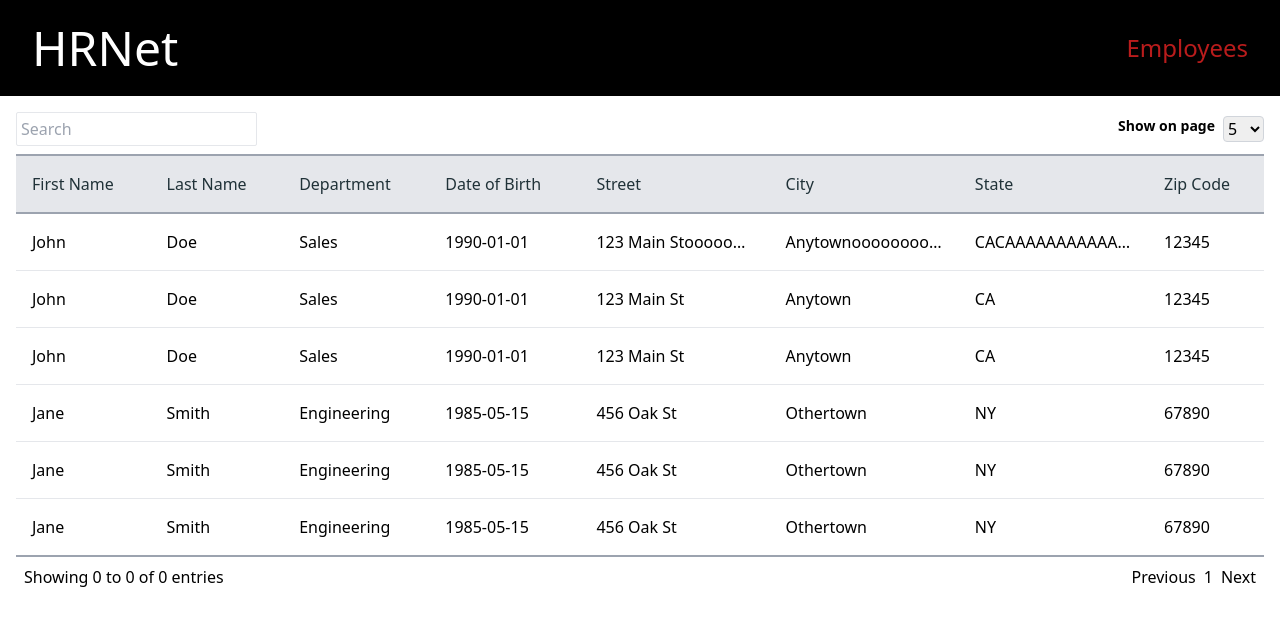
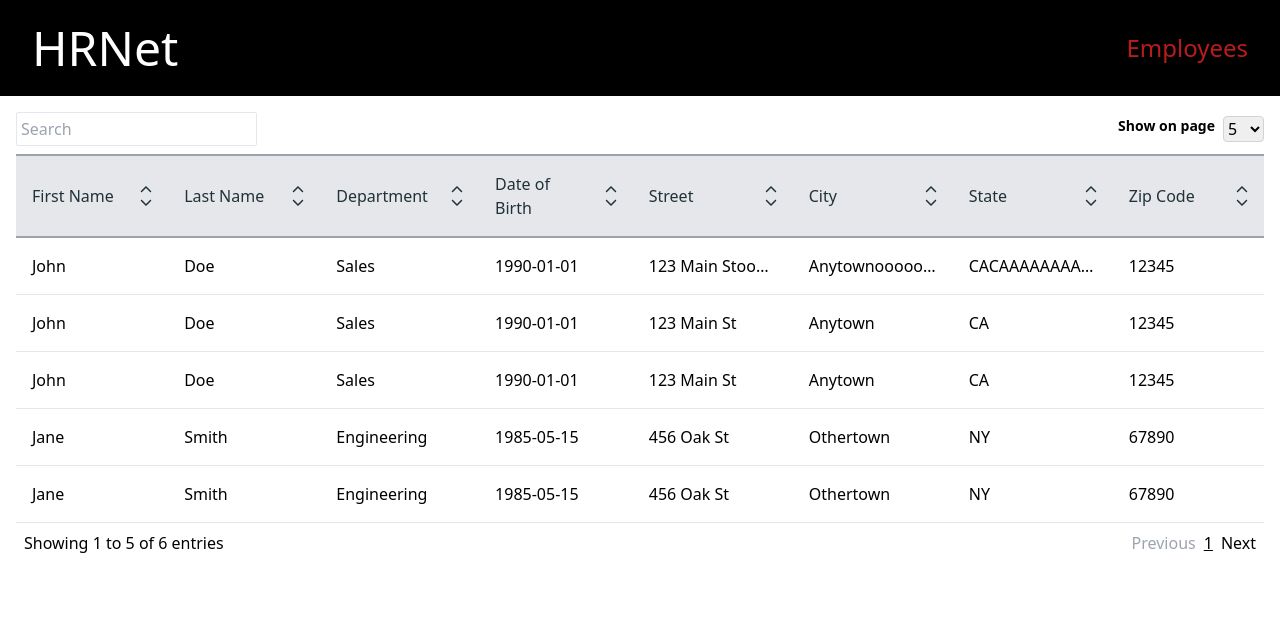
Before and after one commit to AnnabelleBraye/P14_HRNet, a React (Vite) app: page /employees in a window 1280 px wide. Shown: the top 626 px of the page. Built offline with nearby package versions, Linux system fonts and the light colour scheme.

Commit message:
feat(list): Add sortList functionnality, add fontawesome icons, update data and design on Header and Footer, add horizontal scroll.

```diff
--- a/package.json
+++ b/package.json
@@ -10,6 +10,10 @@
     "preview": "vite preview"
   },
   "dependencies": {
+    "@fortawesome/fontawesome-free": "^6.5.2",
+    "@fortawesome/fontawesome-svg-core": "^6.5.2",
+    "@fortawesome/free-solid-svg-icons": "^6.5.2",
+    "@fortawesome/react-fontawesome": "^0.2.0",
     "react": "^18.3.1",
     "react-dom": "^18.3.1",
     "react-router-dom": "^6.24.0"
--- a/src/components/Table/Footer/index.tsx
+++ b/src/components/Table/Footer/index.tsx
@@ -1,18 +1,38 @@
 type FooterProps = {
-  columnsLength: number
+  columnsLength: number,
+  handlePrevious: () => void,
+  handleNext: () => void,
+  currentPage: number,
+  totalPages: number,
+  startIndex: number,
+  endIndex: number,
+  totalData: number
 }
 
-const Footer = ({columnsLength}: FooterProps) => {
+const Footer = ({
+  columnsLength,
+  handlePrevious,
+  handleNext,
+  currentPage,
+  totalPages,
+  startIndex,
+  endIndex,
+  totalData
+}: FooterProps) => {
   return (
     <td colSpan={columnsLength} className="p-2">
         <div className="flex justify-between">
-          <p>Showing 0 to 0 of 0 entries</p>
+          <p>Showing {startIndex + 1} to {endIndex > totalData ? totalData : endIndex} of {totalData} entries</p>
           <div>
-            <button className="mr-2">
+            <button className={`mr-2 ${currentPage === 1 ? 'text-gray-400' : ''}`} disabled={currentPage === 1} onClick={handlePrevious}>
               Previous
             </button>
-            <span>1</span>
-            <button className="ml-2">
+            <span className="underline">{currentPage}</span>
+            <button
+              className={`ml-2 ${currentPage === totalPages ? 'text-gray-400' : ''}`}
+              disabled={currentPage === totalPages}
+              onClick={handleNext}
+            >
               Next
             </button>
           </div>
--- a/src/components/Table/Header/index.tsx
+++ b/src/components/Table/Header/index.tsx
@@ -1,10 +1,24 @@
+import { FontAwesomeIcon } from "@fortawesome/react-fontawesome"
+import { faChevronUp, faChevronDown } from '@fortawesome/free-solid-svg-icons';
+
 type HeaderProps = {
   title: string,
+  onClick: () => void
 }
 
-const Header = ({title}: HeaderProps) => {
+const Header = ({title, onClick}: HeaderProps) => {
   return (
-    <th className="text-start text-blue-grey font-normal p-4">{title}</th>
+    <th className="text-start text-blue-grey font-normal p-4 hover:cursor-pointer hover:bg-gray-600 hover:text-gray-300 hover:border-2 hover:border-gray-600">
+      <div className="flex justify-between items-center" onClick={onClick}>
+        <span>
+          {title}
+        </span>
+        <span className="flex flex-col ml-4">
+          <FontAwesomeIcon icon={faChevronUp} size='xs' />
+          <FontAwesomeIcon icon={faChevronDown} size='xs' />
+        </span>
+      </div>
+    </th>
   )
 }
 
--- a/src/components/Table/Row/index.tsx
+++ b/src/components/Table/Row/index.tsx
@@ -19,8 +19,8 @@ const Row = <T,>({columns, val, nbOfTitles, totalRows, rowIndex}: RowProps<T>) =
           <td
             key={propIndex}
             title={`${val[prop.property]}`}
-            className={`text-ellipsis whitespace-nowrap overflow-hidden p-4`}
-            style={{ maxWidth: `${Math.floor((width/nbOfTitles))}px` }}
+            className={`text-ellipsis whitespace-nowrap overflow-hidden p-4 min-w-32 md:min-w-min`}
+            style={{ maxWidth: `${Math.floor((width/nbOfTitles))}px`, width: `${Math.floor((width/nbOfTitles))}px` }}
           >
             {`${val[prop.property]}`}
           </td>
--- a/src/components/Table/index.tsx
+++ b/src/components/Table/index.tsx
@@ -1,3 +1,4 @@
+import { ChangeEvent, useEffect, useState } from "react"
 import Footer from "./Footer"
 import Header from "./Header"
 import Row from "./Row"
@@ -14,6 +15,75 @@ export type TableProps<T> = {
 
 const Table = <T,>({data, columns}: TableProps<T>) => {
   const nbOfTitles = columns.length;
+  const [currentPage, setCurrentPage] = useState(1);
+  const [itemsPerPage, setItemsPerPage] = useState(5);
+  const [sortedData, setSortedData] = useState<T[]>(data);
+  const [sortProperty, setSortProperty] = useState<keyof T | null>(null);
+  const [totalPages, setTotalPages] = useState(getTotalPages(sortedData, itemsPerPage));
+  const [startIndex, setStartIndex] = useState(getStartIndex(currentPage, itemsPerPage));
+  const [endIndex, setEndIndex] = useState(startIndex + itemsPerPage);
+  const [currentData, setCurrentData] = useState(getCurrentData(sortedData, startIndex, endIndex));
+
+  useEffect(() => {
+    setCurrentPage(1);
+  }, [itemsPerPage])
+
+  useEffect(() => {
+    setStartIndex(getStartIndex(currentPage, itemsPerPage));
+  }, [currentPage, itemsPerPage]);
+
+  useEffect(() => {
+    setTotalPages(getTotalPages(sortedData, itemsPerPage));
+    setEndIndex(startIndex + itemsPerPage);
+  }, [itemsPerPage, startIndex, sortedData]);
+
+  useEffect(() => {
+    setCurrentData(getCurrentData(sortedData, startIndex, endIndex));
+  }, [startIndex, endIndex, sortedData])
+
+  const handleChange = (e: ChangeEvent<HTMLSelectElement>) => {
+    setItemsPerPage(parseInt(e.target.value) || 5);
+  }
+
+  const handlePrevious = () => {
+    if (currentPage > 1) {
+      setCurrentPage(currentPage - 1);
+    }
+  }
+
+  const handleNext = () => {
+    if (currentPage < totalPages) {
+      setCurrentPage(currentPage + 1);
+    }
+  }
+
+  const sortList = (property: keyof T) => {
+    const sorted = [...sortedData].sort((a, b) => {
+      const aValue = a[property];
+      const bValue = b[property];
+
+      if (typeof aValue === "string" && typeof bValue === "string") {
+        if (property === sortProperty) {
+          setSortProperty(null);
+          return aValue.localeCompare(bValue);
+        }
+        setSortProperty(property);
+        return bValue.localeCompare(aValue);
+      } else if (typeof aValue === "number" && typeof bValue === "number") {
+        if (property === sortProperty) {
+          setSortProperty(null);
+          return aValue - bValue;
+        }
+        setSortProperty(property);
+        return aValue - bValue;
+      }
+
+      return 0;
+    });
+
+    setSortedData(sorted);
+  }
+
   return (
     <div className="w-full md:p-4">
       {/* Search + Table */}
@@ -22,7 +92,11 @@ const Table = <T,>({data, columns}: TableProps<T>) => {
           <input className="p-1 border border-grey rounded-sm" placeholder="Search" />
           <div className="flex gap-2">
             <span className="text-sm font-bold">Show on page</span>
-            <select id="department" className="border border-gray-300 rounded">
+            <select
+              id="department"
+              className="border border-gray-300 rounded"
+              onChange={handleChange}
+            >
               <option>5</option>
               <option>10</option>
               <option>15</option>
@@ -30,28 +104,50 @@ const Table = <T,>({data, columns}: TableProps<T>) => {
           </div>
         </div>
 
-        <table className="w-full max-w-full">
+        <div className="overflow-x-scroll">
+          <table className="overflow-scroll w-full max-w-full">
             <thead>
               <tr className="bg-gray-200 border-y-2 border-solid border-gray-400 rounded-sm">
                 {columns.map((col, index) => (
-                <Header key={index} title={col.title} />
+                  <Header key={index} title={col.title} onClick={() => sortList(col.property)} />
                 ))}
               </tr>
             </thead>
-          <tbody className="">
-            {data.map((val, dataIndex) => (
+            <tbody>
+              {currentData.map((val, dataIndex) => (
                 <Row key={dataIndex} columns={columns} val={val} nbOfTitles={nbOfTitles} totalRows={data.length - 1} rowIndex={dataIndex} />
               ))}
             </tbody>
             <tfoot>
               <tr>
-              <Footer columnsLength={columns.length} />
+                <Footer
+                  columnsLength={columns.length}
+                  handlePrevious={handlePrevious}
+                  handleNext={handleNext}
+                  currentPage={currentPage}
+                  totalPages={totalPages}
+                  startIndex={startIndex}
+                  endIndex={endIndex}
+                  totalData={sortedData.length}
+                  />
               </tr>
             </tfoot>
           </table>
         </div>
       </div>
+    </div>
   )
 }
 
+const getTotalPages = <T,>(data: T[], itemsPerPage: number) => {
+  return Math.ceil(data.length / itemsPerPage)
+}
+
+const getStartIndex = (currentPage: number, itemsPerPage: number) => {
+  return (currentPage - 1) * itemsPerPage;
+}
+
+const getCurrentData = <T,>(data: T[], startIndex: number, endIndex: number) => {
+  return data.slice(startIndex, endIndex)
+}
 export default Table
--- a/src/main.tsx
+++ b/src/main.tsx
@@ -1,10 +1,15 @@
 import React from 'react'
+import { Route, BrowserRouter as Router, Routes } from 'react-router-dom'
 import ReactDOM from 'react-dom/client'
+import Navbar from './components/Navbar'
 import Home from './pages/Home'
+import EmployeesList from './pages/EmployeesList'
 import './styles/index.css'
-import { Route, BrowserRouter as Router, Routes } from 'react-router-dom'
-import Navbar from './components/Navbar'
-import EmployeesList from './pages/EmployeesList'
+
+import { library } from '@fortawesome/fontawesome-svg-core';
+import { fas } from '@fortawesome/free-solid-svg-icons';
+
+library.add(fas);
 
 ReactDOM.createRoot(document.getElementById('root')!).render(
   <React.StrictMode>
```
Lines whose indentation alone changed are shown as unchanged.
